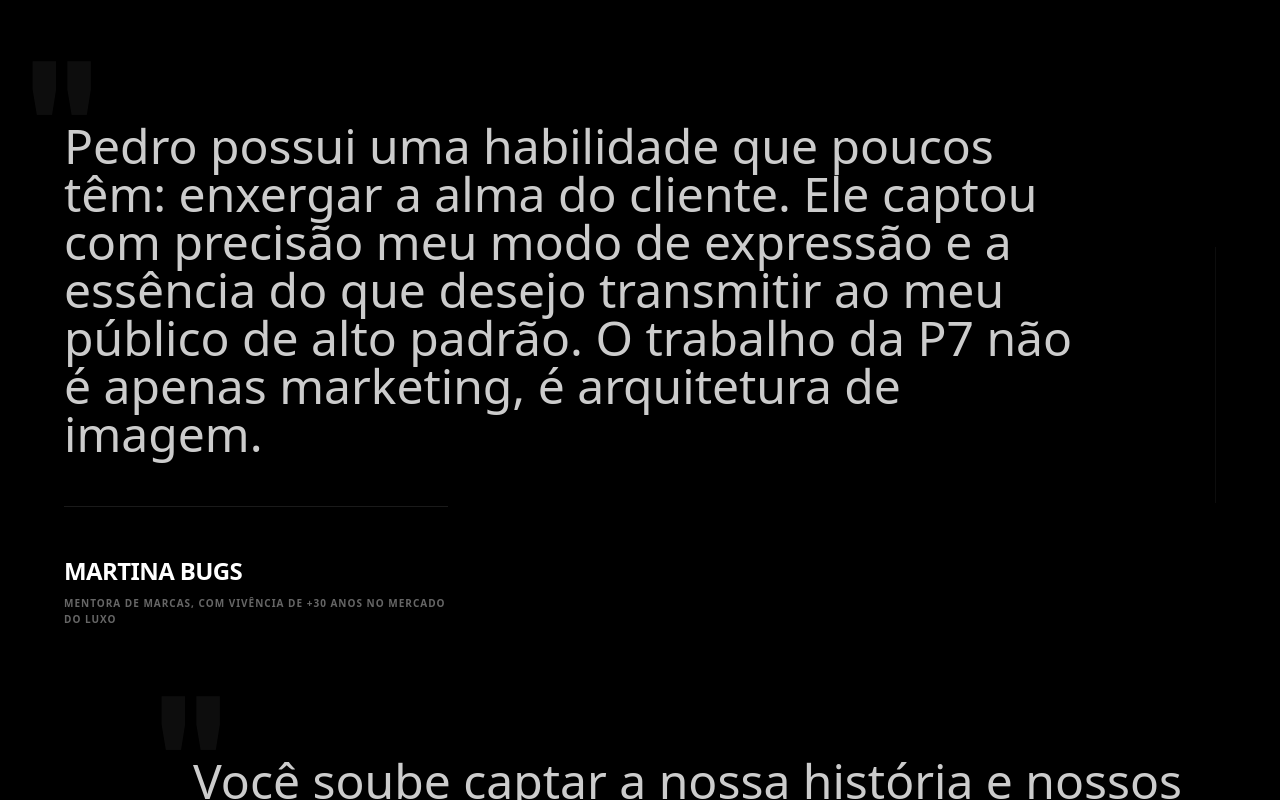
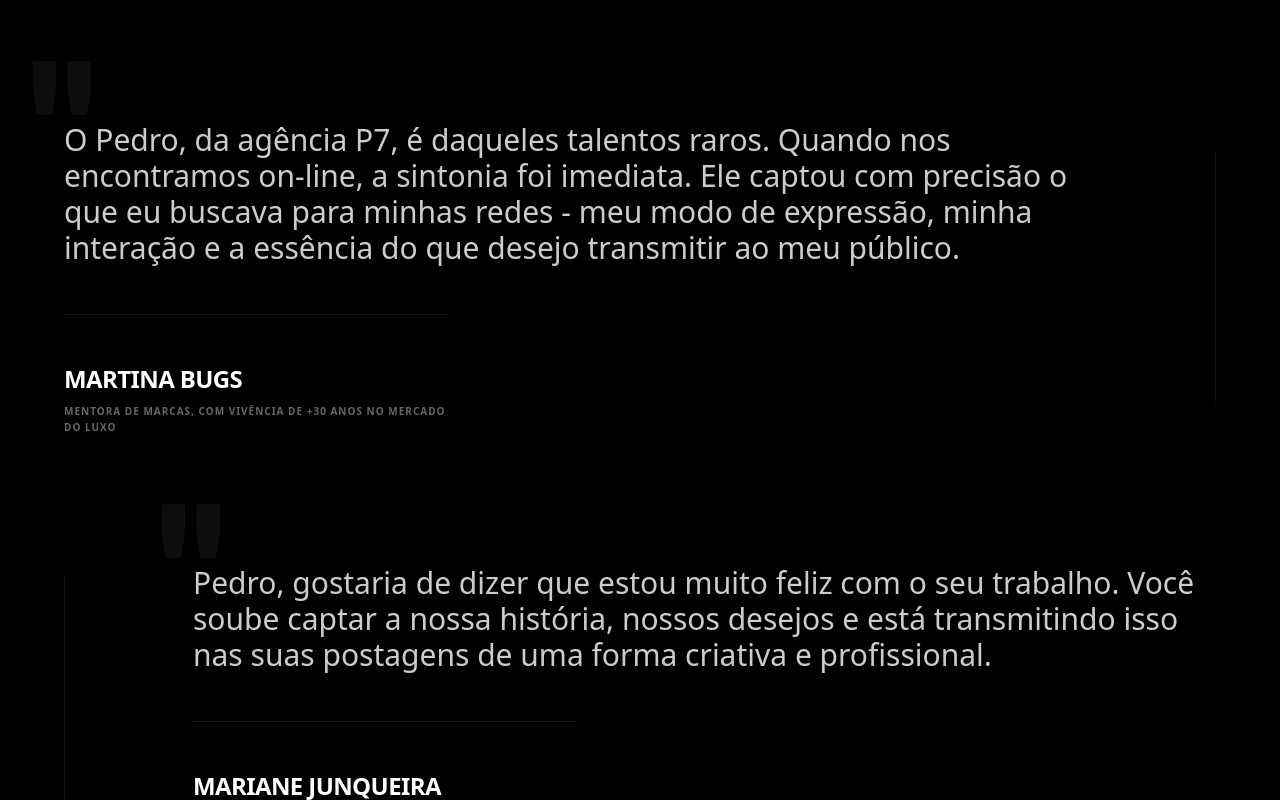
Before and after one commit to p7agency/pagina-p7, a React (Vite) app: page / in a window 1280 px wide. Shown: the part 7480-8280 px from the top of the page. Built offline with nearby package versions, Linux system fonts and the light colour scheme.

Commit message:
Update testimonials title, adjust quotes, and decrease text size

```diff
--- a/components/Testimonials.tsx
+++ b/components/Testimonials.tsx
@@ -4,12 +4,12 @@ const testimonials = [
   {
     name: "Martina Bugs",
     role: "Mentora de marcas, com vivência de +30 anos no mercado do luxo",
-    text: "Pedro possui uma habilidade que poucos têm: enxergar a alma do cliente. Ele captou com precisão meu modo de expressão e a essência do que desejo transmitir ao meu público de alto padrão. O trabalho da P7 não é apenas marketing, é arquitetura de imagem."
+    text: "O Pedro, da agência P7, é daqueles talentos raros. Quando nos encontramos on-line, a sintonia foi imediata. Ele captou com precisão o que eu buscava para minhas redes - meu modo de expressão, minha interação e a essência do que desejo transmitir ao meu público."
   },
   {
     name: "Mariane Junqueira",
     role: "Mentora de marcas, com vivência de +30 anos no mercado do luxo",
-    text: "Você soube captar a nossa história e nossos desejos de uma forma criativa e profissional. Esta parceria já é um grande sucesso, pois o digital finalmente reflete nossa trajetória real. A clareza que o Pedro traz para o projeto é o que faltava para nossa escala."
+    text: "Pedro, gostaria de dizer que estou muito feliz com o seu trabalho. Você soube captar a nossa história, nossos desejos e está transmitindo isso nas suas postagens de uma forma criativa e profissional."
   }
 ];
 
@@ -20,7 +20,7 @@ const Testimonials: React.FC = () => {
         <div className="mb-32">
           <p className="text-[10px] uppercase font-bold text-white/40 mb-8 tracking-[0.5em] text-center">Reconhecimento de Mercado</p>
           <h2 className="text-5xl md:text-8xl font-condensed uppercase leading-none text-center">
-            Vozes da<br />Autoridade
+            O que dizem<br />sobre a P7
           </h2>
         </div>
 
@@ -30,7 +30,7 @@ const Testimonials: React.FC = () => {
               <div className="flex-1 space-y-12">
                 <div className="relative">
                   <span className="absolute -top-20 -left-10 text-[15vw] font-condensed opacity-5 select-none">"</span>
-                  <blockquote className="text-2xl md:text-5xl font-light leading-tight text-white/80 relative z-10 transition-colors group-hover:text-white">
+                  <blockquote className="text-xl md:text-3xl font-light leading-tight text-white/80 relative z-10 transition-colors group-hover:text-white">
                     {t.text}
                   </blockquote>
                 </div>
```
Also changed, not shown: p7agency.html (+6 -3 lines).
